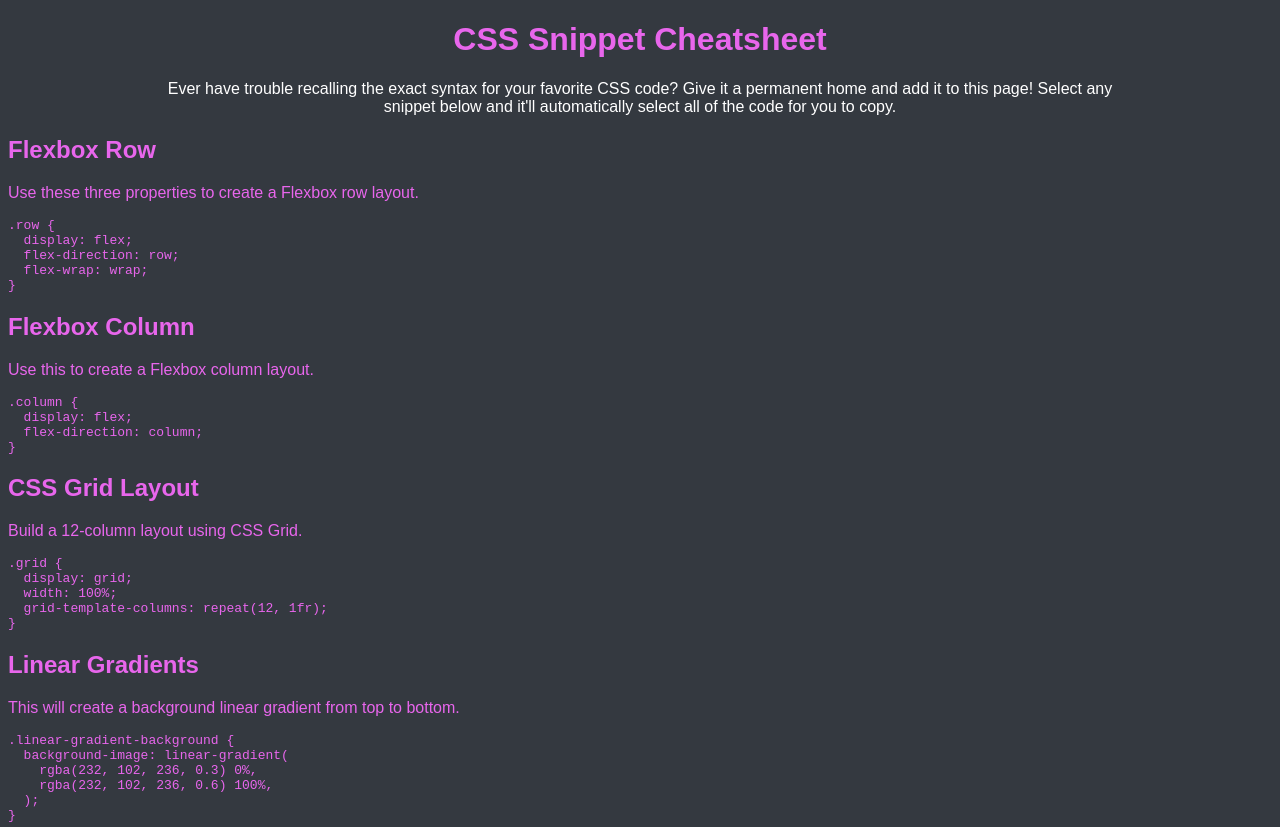
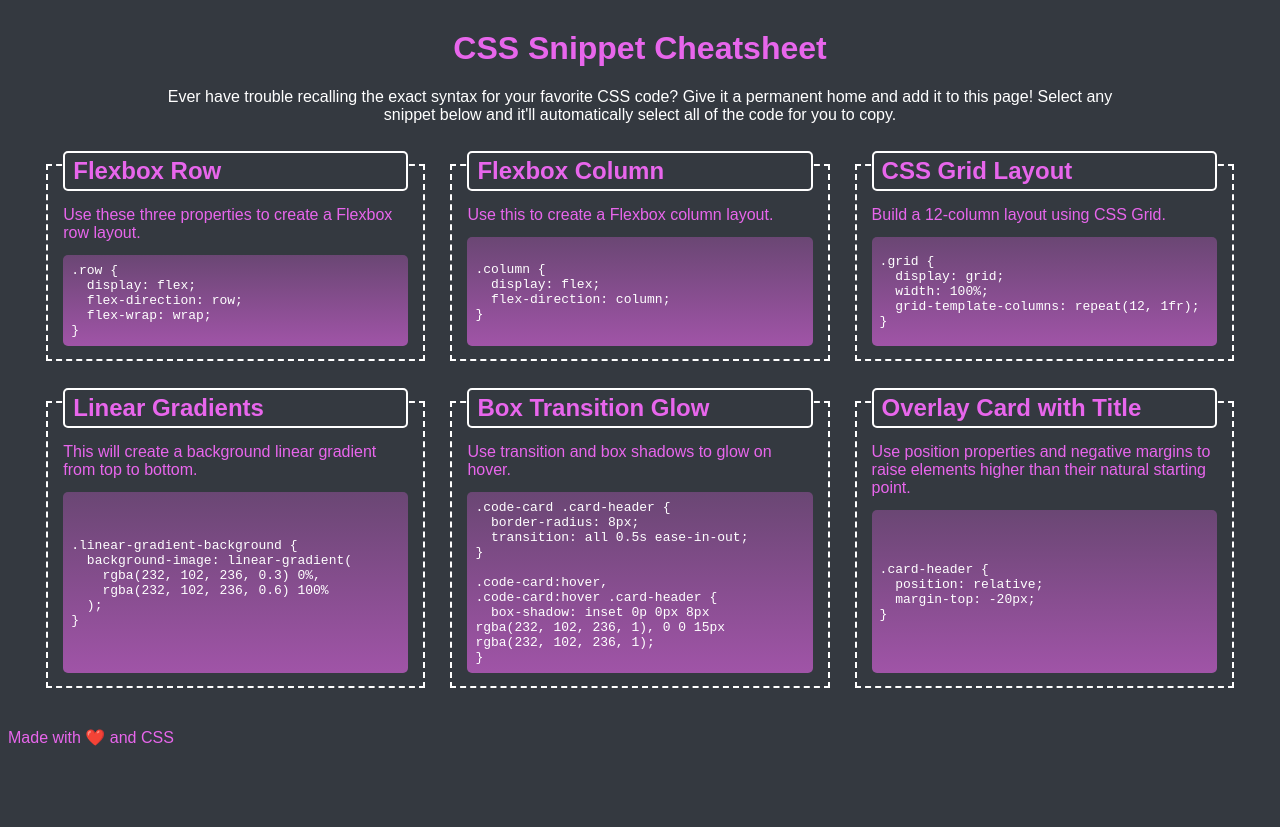
Before and after one commit to Kim-Lan/bootcamp-mini-project-02-css-snippet-cheatsheet, a plain HTML site: page index.html in a window 1280 px wide. Shown: the top 827 px of the page. After the commit the page ends 800 px from the top, so only its background shows below. Drawn offline with Linux system fonts and the light colour scheme.

Commit message:
Add code card styling

```diff
--- a/assets/css/style.css
+++ b/assets/css/style.css
@@ -1,26 +1,86 @@
 :root {
   --primary: rgba(232, 102, 236, 1);
   --secondary: #fff;
+  --background: #343940;
+}
+
+* {
+  box-sizing: border-box;
 }
 
 body {
-  background: #343940;
+  background: var(--background);
   color: var(--primary);
   font-family: sans-serif;
 }
 
 header {
   text-align: center;
-  width: 75%;
-  margin: 0 auto;
+  width: 90%;
+  margin: 30px auto;
 }
 
 header p {
   color: var(--secondary);
 }
 
-@media screen and (max-width: 992px) {
-  header {
-    width: 90%;
+main {
+  display: flex;
+  flex-direction: row;
+  flex-wrap: wrap;
+  gap: 40px 25px;
+  justify-content: center;
+  margin: 40px 0;
+}
+
+.code-card {
+  border: 2px dashed var(--secondary);
+  width: 95%;
+  padding: 0 15px;
+  display: flex;
+  flex-direction: column;
+}
+
+.code-card .card-header {
+  position: relative;
+  margin: -15px 0 15px 0;
+  background: var(--background);
+  border: 2px solid var(--secondary);
+  border-radius: 5px;
+  padding: 4px 8px;
+}
+
+.code-card p {
+  margin: 0;
+}
+
+.code-card pre {
+  color: var(--secondary);
+  background-image: linear-gradient(
+    rgba(232, 102, 236, 0.3) 0%,
+    rgba(232, 102, 236, 0.6) 100%
+  );
+  padding: 8px;
+  flex-grow: 1;
+  display: flex;
+  flex-direction: column;
+  justify-content: center;
+  white-space: pre-wrap;
+  border-radius: 5px;
+}
+
+@media screen and (min-width: 768px) {
+  .code-card {
+    width: 45%;
   }
 }
+
+@media screen and (min-width: 992px) {
+  header {
+    width: 75%;
+  }
+
+  .code-card {
+    width: 30%;
+  }
+}
--- a/index.html
+++ b/index.html
@@ -13,8 +13,8 @@
   </header>
 
   <main>
-    <section>
-      <h2>Flexbox Row</h2>
+    <section class="code-card">
+      <h2 class="card-header">Flexbox Row</h2>
       <p>Use these three properties to create a Flexbox row layout.</p>
 <pre><code>.row {
   display: flex;
@@ -24,8 +24,8 @@
 </code></pre>
     </section>
 
-    <section>
-      <h2>Flexbox Column</h2>
+    <section class="code-card">
+      <h2 class="card-header">Flexbox Column</h2>
       <p>Use this to create a Flexbox column layout.</p>
 <pre><code>.column {
   display: flex;
@@ -34,8 +34,8 @@
 </code></pre>
     </section>
 
-    <section>
-      <h2>CSS Grid Layout</h2>
+    <section class="code-card">
+      <h2 class="card-header">CSS Grid Layout</h2>
       <p>Build a 12-column layout using CSS Grid.</p>
 <pre><code>.grid {
   display: grid;
@@ -45,20 +45,20 @@
 </code></pre>
     </section>
 
-    <section>
-      <h2>Linear Gradients</h2>
+    <section class="code-card">
+      <h2 class="card-header">Linear Gradients</h2>
       <p>This will create a background linear gradient from top to bottom.</p>
 <pre><code>.linear-gradient-background {
   background-image: linear-gradient(
     rgba(232, 102, 236, 0.3) 0%,
-    rgba(232, 102, 236, 0.6) 100%,
+    rgba(232, 102, 236, 0.6) 100%
   );
 }
 </code></pre>
     </section>
 
-    <section>
-      <h2>Box Transition Glow</h2>
+    <section class="code-card">
+      <h2 class="card-header">Box Transition Glow</h2>
       <p>Use transition and box shadows to glow on hover.</p>
 <pre><code>.code-card .card-header {
   border-radius: 8px;
@@ -74,8 +74,8 @@ rgba(232, 102, 236, 1);
 </code></pre>
     </section>
 
-    <section>
-      <h2>Overlay Card with Title</h2>
+    <section class="code-card">
+      <h2 class="card-header">Overlay Card with Title</h2>
       <p>Use position properties and negative margins to raise elements higher than their natural starting point.</p>
 <pre><code>.card-header {
   position: relative;
```
